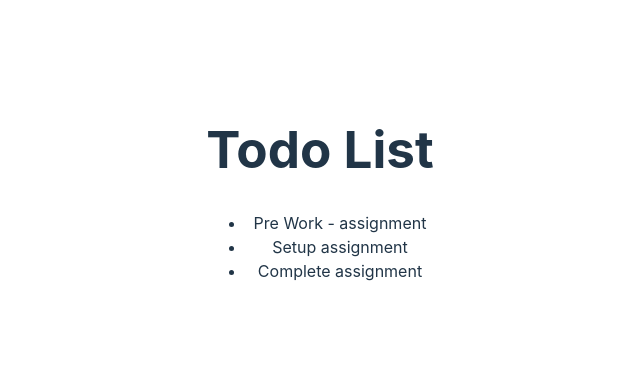
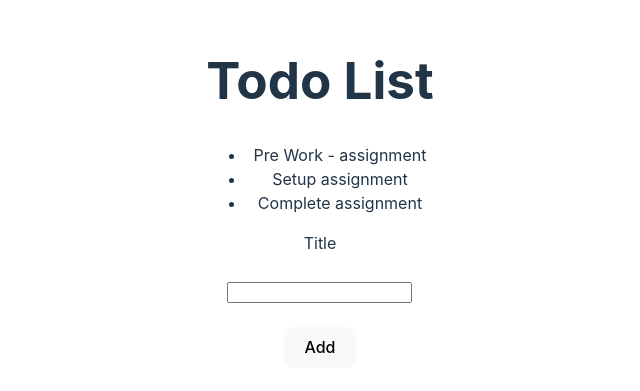
Before and after one commit to AnujaBujurge29/codeTheDream-react-todo, a React (Vite) app: page / in a window 1280 px wide. Shown: the part 207-598 px from the top of the page, without its empty margins (320-960 px from the left). Built offline with nearby package versions, Linux system fonts and the light colour scheme.

Commit message:
lesson 2

```diff
--- /dev/null
+++ b/src/AddTodoForm.jsx
@@ -0,0 +1,15 @@
+// import React from 'react';
+
+const AddTodoForm = () => {
+    return (
+        <div>
+            <form>
+                <label htmlFor='todoTitle'>Title</label><br /><br />
+                <input id='todoTitle'></input><br /><br />
+                <button type="submit">Add</button>
+            </form>
+        </div >
+    );
+}
+
+export default AddTodoForm;
--- a/src/App.jsx
+++ b/src/App.jsx
@@ -1,25 +1,17 @@
-import { useState } from "react"
+// import { useState } from "react"
 
+import AddTodoForm from "./AddTodoForm"
 import "./App.css"
-const todoList = [
-  {
-    id: 1,
-    title: "Pre Work - assignment",
-  },
-  { id: 2, title: "Setup assignment" },
-  { id: 3, title: "Complete assignment" },
-]
+import TodoList from "./TodoList"
+
 function App() {
-  const [count, setCount] = useState(0)
+  // const [count, setCount] = useState(0)
 
   return (
     <>
       <h1>Todo List</h1>
-      <ul>
-        {todoList.map((item) => {
-          return <li key={item.id}>{item.title}</li>
-        })}
-      </ul>
+      <TodoList />
+      <AddTodoForm />
     </>
   )
 }
--- /dev/null
+++ b/src/TodoList.jsx
@@ -0,0 +1,23 @@
+// import React from 'react';
+const todoList = [
+    {
+        id: 1,
+        title: "Pre Work - assignment",
+    },
+    { id: 2, title: "Setup assignment" },
+    { id: 3, title: "Complete assignment" },
+]
+
+const TodoList = () => {
+    return (
+        <div>
+            <ul>
+                {todoList.map((item) => {
+                    return <li key={item.id}>{item.title}</li>
+                })}
+            </ul>
+        </div>
+    );
+}
+
+export default TodoList;
```
